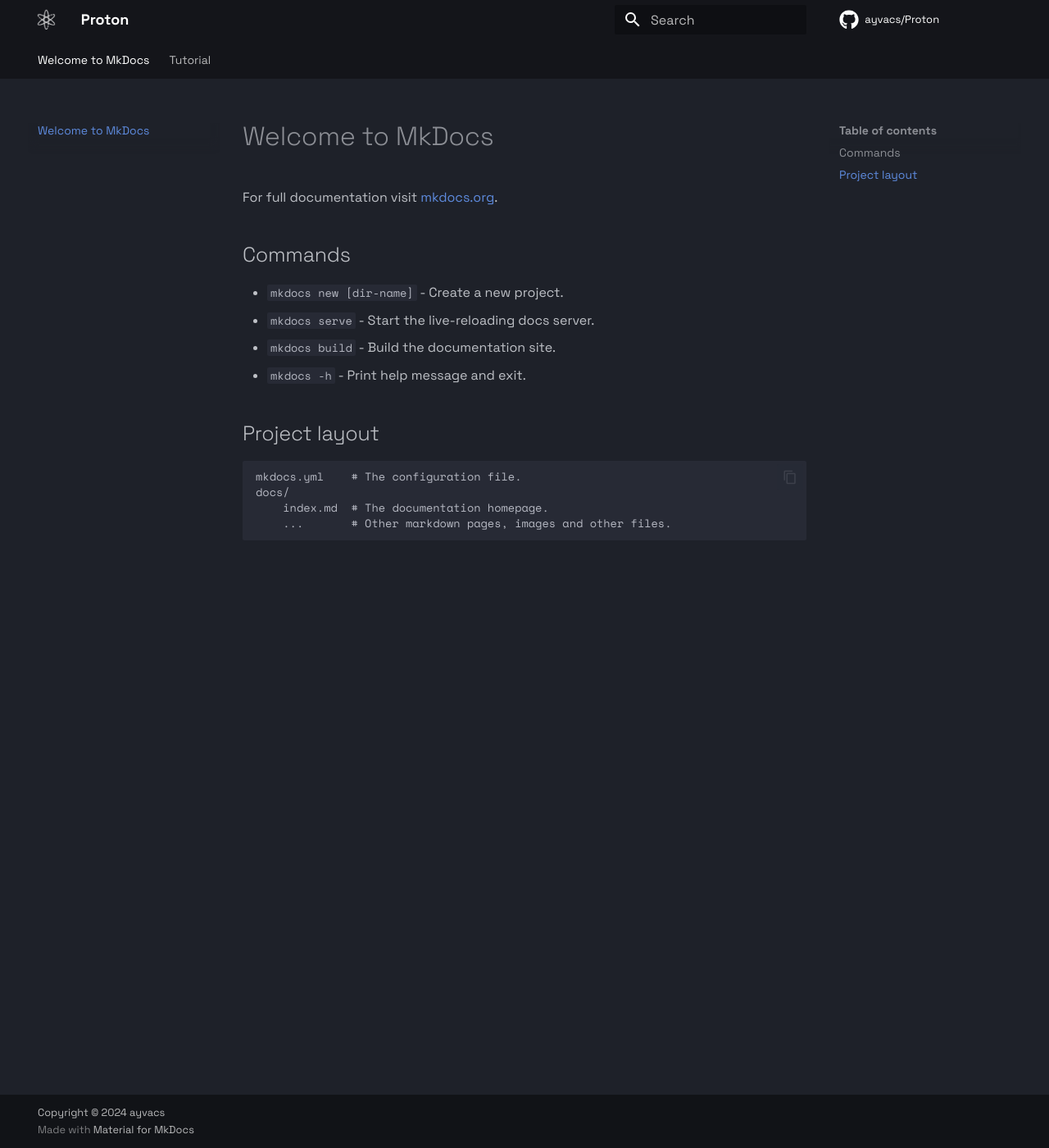
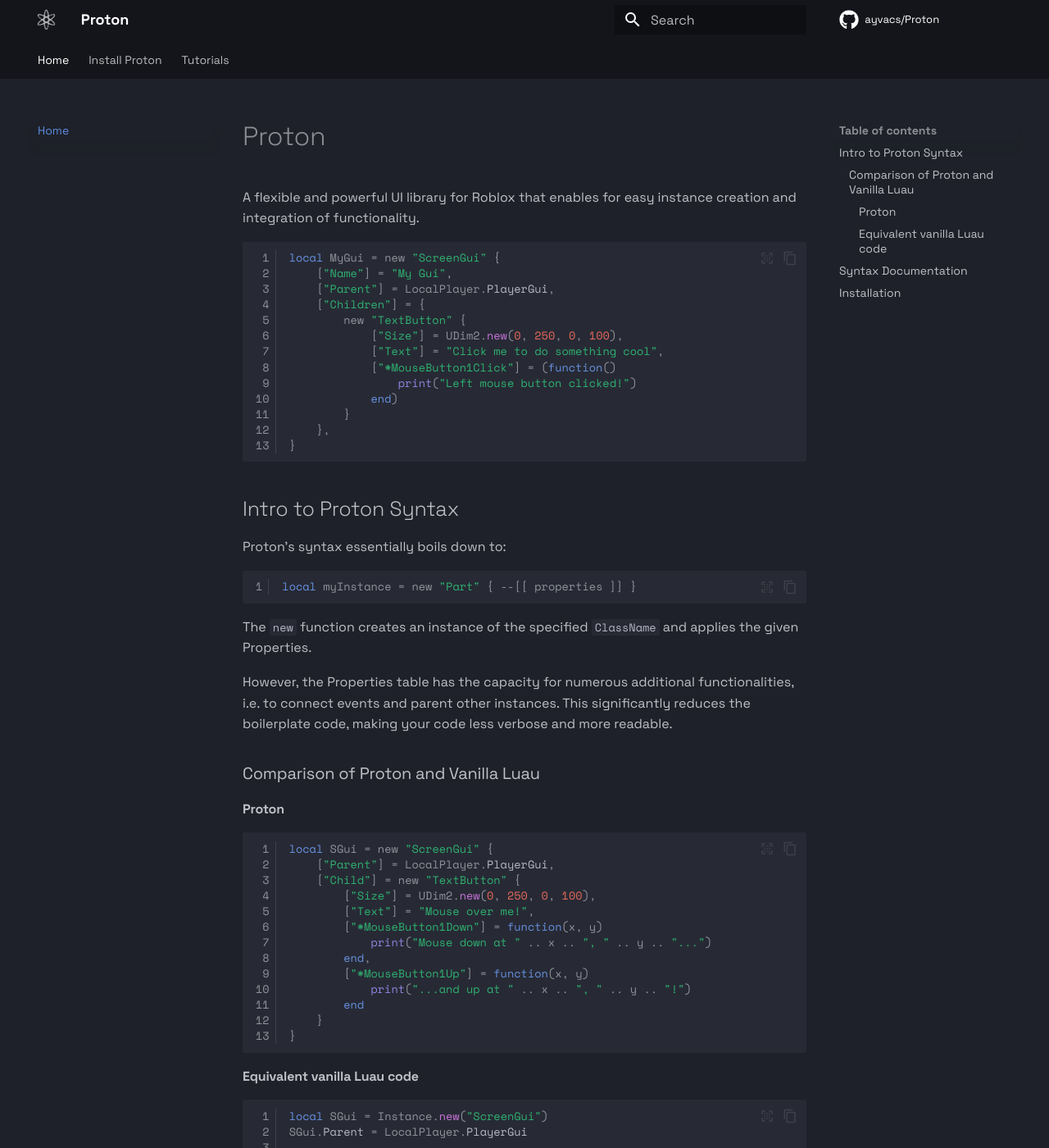
Before and after one commit to ayvacs/Proton, an MkDocs documentation site: the page built from docs/index.md, in a window 1280 px wide and 1400 px high. Shown: the whole window at 82% size. Built offline with MkDocs 1.6.1 and Material for MkDocs 9.7.7, drawn with Linux system fonts in a browser that asks for light colours; comment, search, counter and statistics services are not loaded; some of the changed text lies outside the part shown.

Commit message:
docs: basic documentation

````diff
--- a/docs/index.md
+++ b/docs/index.md
@@ -1,17 +1,83 @@
-# Welcome to MkDocs
+# Proton
 
-For full documentation visit [mkdocs.org](https://www.mkdocs.org).
+A flexible and powerful UI library for Roblox that enables for easy instance creation and integration of functionality.
 
-## Commands
+``` lua linenums="1"
+local MyGui = new "ScreenGui" {
+    ["Name"] = "My Gui",
+    ["Parent"] = LocalPlayer.PlayerGui,
+    ["Children"] = {
+        new "TextButton" {
+            ["Size"] = UDim2.new(0, 250, 0, 100),
+            ["Text"] = "Click me to do something cool",
+            ["*MouseButton1Click"] = (function()
+                print("Left mouse button clicked!")
+            end)
+        }
+    },
+}
+```
 
-* `mkdocs new [dir-name]` - Create a new project.
-* `mkdocs serve` - Start the live-reloading docs server.
-* `mkdocs build` - Build the documentation site.
-* `mkdocs -h` - Print help message and exit.
+## Intro to Proton Syntax
 
-## Project layout
+Proton's syntax essentially boils down to:
 
-    mkdocs.yml    # The configuration file.
-    docs/
-        index.md  # The documentation homepage.
-        ...       # Other markdown pages, images and other files.
+``` lua linenums="1"
+local myInstance = new "Part" { --[[ properties ]] }
+```
+
+The `new` function creates an instance of the specified `ClassName` and applies the given Properties.
+
+However, the Properties table has the capacity for numerous additional functionalities, i.e. to connect events and parent other instances. This significantly reduces the boilerplate code, making your code less verbose and more readable.
+
+### Comparison of Proton and Vanilla Luau
+
+#### Proton
+
+``` lua linenums="1"
+local SGui = new "ScreenGui" {
+    ["Parent"] = LocalPlayer.PlayerGui,
+    ["Child"] = new "TextButton" {
+        ["Size"] = UDim2.new(0, 250, 0, 100),
+        ["Text"] = "Mouse over me!",
+        ["*MouseButton1Down"] = function(x, y)
+            print("Mouse down at " .. x .. ", " .. y .. "...")
+        end,
+        ["*MouseButton1Up"] = function(x, y)
+            print("...and up at " .. x .. ", " .. y .. "!")
+        end
+    }
+}
+```
+
+#### Equivalent vanilla Luau code
+
+``` lua linenums="1"
+local SGui = Instance.new("ScreenGui")
+SGui.Parent = LocalPlayer.PlayerGui
+
+local TextButton = Instance.new("TextButton")
+TextButton.Parent = SGui
+TextButton.Size = UDim2.new(0, 250, 0, 100)
+TextButton.Text = "Mouse over me!"
+
+TextButton.MouseButton1Down:Connect(function(x, y)
+	print("Mouse down at " .. x .. ", " .. y .. "...")
+end)
+
+TextButton.MouseButton1Up:Connect(function(x, y)
+	print("...and up at " .. x .. ", " .. y .. "!")
+end)
+```
+
+The two code snippets perform identical functions, but notice how the Proton code is significantly less wordy and much more readable the than vanilla Luau code.
+
+## Syntax Documentation
+
+On this introduction page you observed how Proton can be used to easily apply functions and parent instances.
+
+You can learn more about Proton's syntax on [the syntax tutorial page](tutorials/syntax.md).
+
+## Installation
+
+Learn how to install Proton on [the installation guide](installation.md).
--- a/mkdocs.yml
+++ b/mkdocs.yml
@@ -5,6 +5,15 @@
 repo_url: https://github.com/ayvacs/Proton
 
 copyright: Copyright &copy; 2024 ayvacs
+
+
+nav:
+    - Home: index.md
+    - Install Proton: installation.md
+    - Tutorials:
+        - Syntax Guide: tutorials/syntax.md
+        - Events: tutorials/events.md
+        - Special Properties: tutorials/special-properties.md
 
 
 theme:
````
Also changed, not shown: docs/installation.md (added, +29 -0 lines), docs/tutorials/events.md (added, +43 -0 lines), docs/tutorials/special-properties.md (added, +18 -0 lines), docs/tutorials/syntax.md (added, +23 -0 lines), docs/assets/installation_guide/release_page.png (added), docs/tutorial/syntax.md (deleted).
